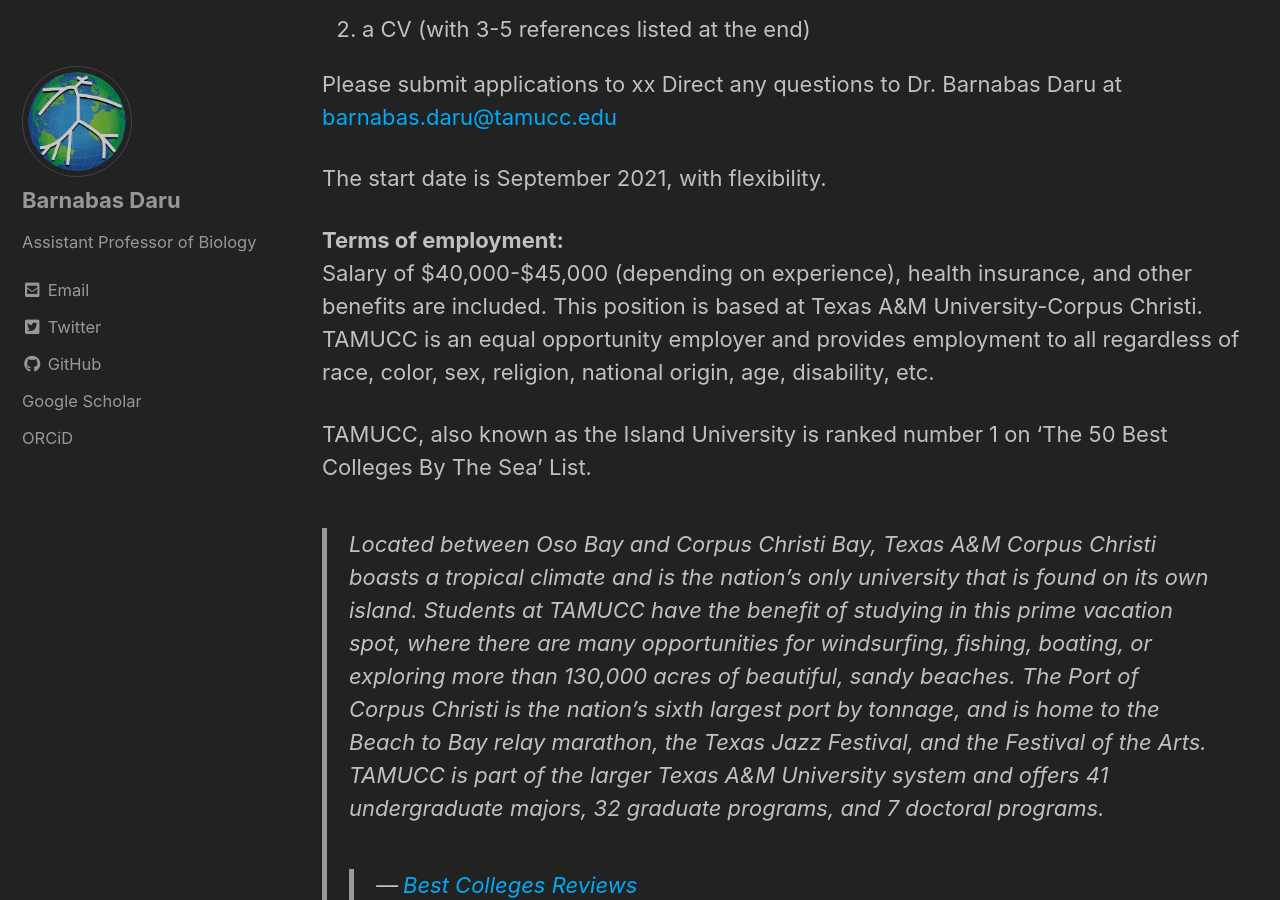
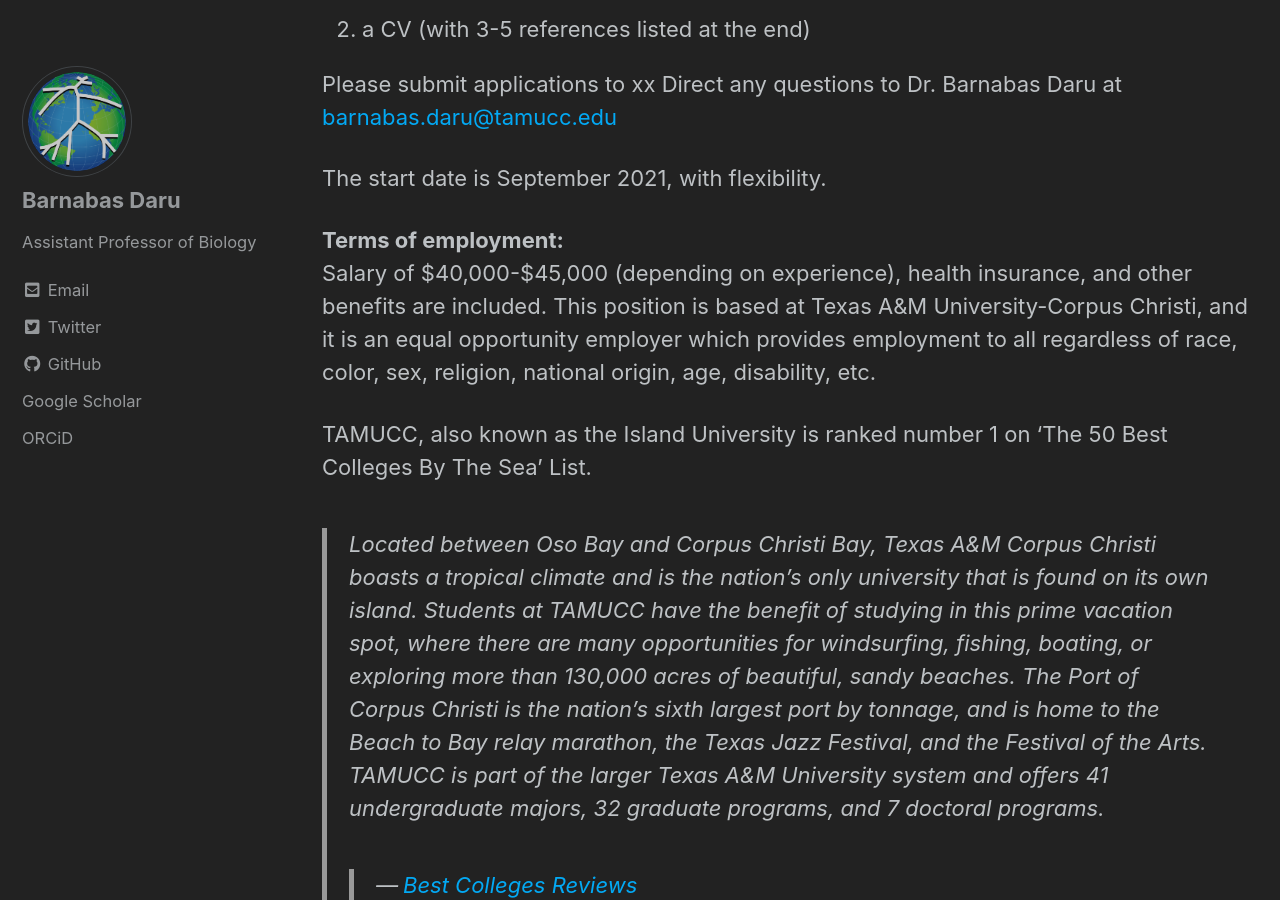
Before and after one commit to darunabas/darulab.github.io, a Jekyll site: the page built from _posts/2021-07-13-Postdoctoral-Position-Biogeography.md, in a window 1280 px wide and 900 px high, scrolled down 1592 px. Built offline with Jekyll 4.4.1, drawn with Linux system fonts in a browser that asks for light colours; cached includes are drawn as plain includes.

Commit message:
Update 2021-07-13-Postdoctoral-Position-Biogeography.md

```diff
--- a/_posts/2021-07-13-Postdoctoral-Position-Biogeography.md
+++ b/_posts/2021-07-13-Postdoctoral-Position-Biogeography.md
@@ -45,7 +45,7 @@
 The start date is September 2021, with flexibility.
 
 **Terms of employment:**
-Salary of $40,000-$45,000 (depending on experience), health insurance, and other benefits are included.  This position is based at Texas A&M University-Corpus Christi. TAMUCC is an equal opportunity employer and provides employment to all regardless of race, color, sex, religion, national origin, age, disability, etc.
+Salary of $40,000-$45,000 (depending on experience), health insurance, and other benefits are included.  This position is based at Texas A&M University-Corpus Christi, and it is an equal opportunity employer which provides employment to all regardless of race, color, sex, religion, national origin, age, disability, etc.
 
 TAMUCC, also known as the Island University is ranked number 1 on ‘The 50 Best Colleges By The Sea’ List.
 
```
